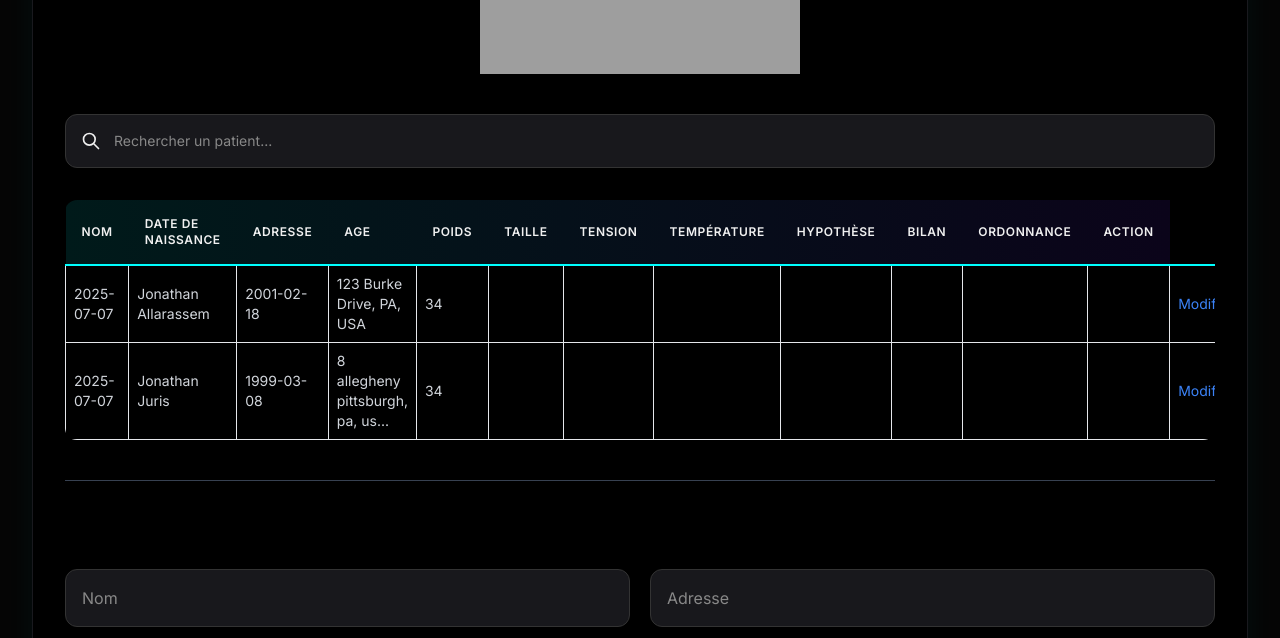
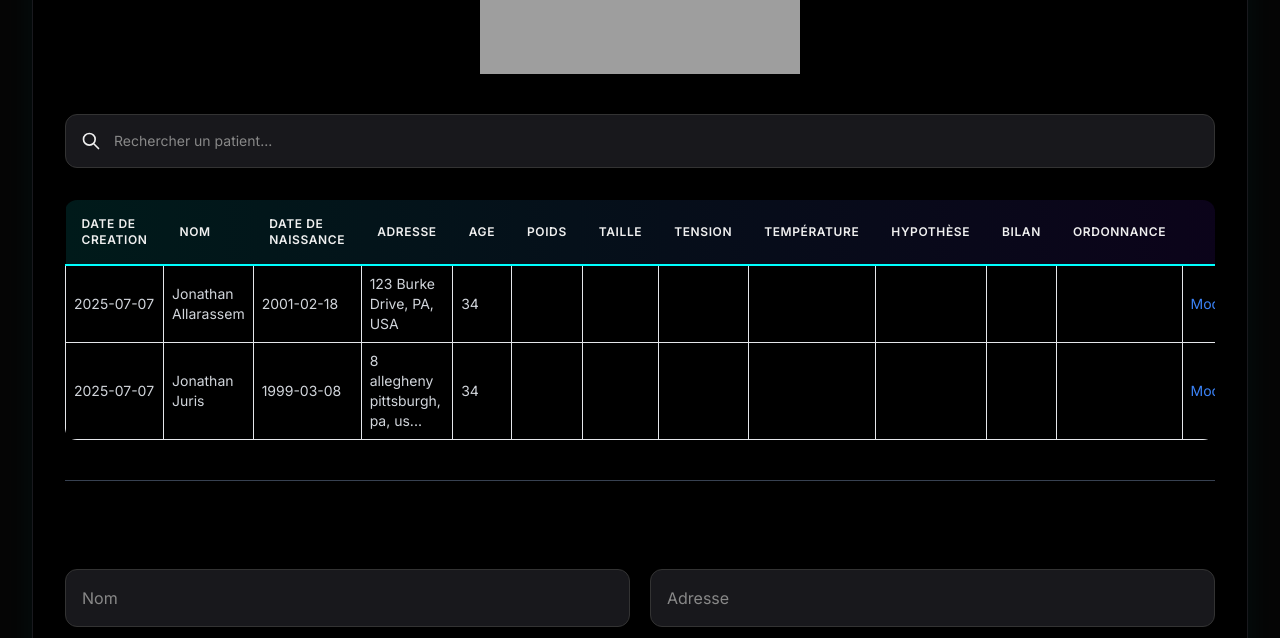
Before and after one commit to allarassemjonathan/marate_ai_rapha, a Flask app: page / in a window 1280 px wide. Shown: the part 231-869 px from the top of the page. Run offline with Flask 3, Linux system fonts and the light colour scheme; data comes from the database, SQL or seed files in the repository; grey boxes are pictures that could not be loaded.

Commit message:
rapha online v0.7

```diff
--- a/templates/index.html
+++ b/templates/index.html
@@ -227,6 +227,7 @@
         <table class="w-full table-auto border-collapse">
           <thead class="table-header">
             <tr>
+              <th class="p-4 text-left text-cyan-400 font-semibold uppercase text-xs tracking-wider">Date de creation</th>
               <th class="p-4 text-left text-cyan-400 font-semibold uppercase text-xs tracking-wider">Nom</th>
               <th class="p-4 text-left text-cyan-400 font-semibold uppercase text-xs tracking-wider">Date de naissance</th>
               <th class="p-4 text-left text-cyan-400 font-semibold uppercase text-xs tracking-wider">Adresse</th>
```
